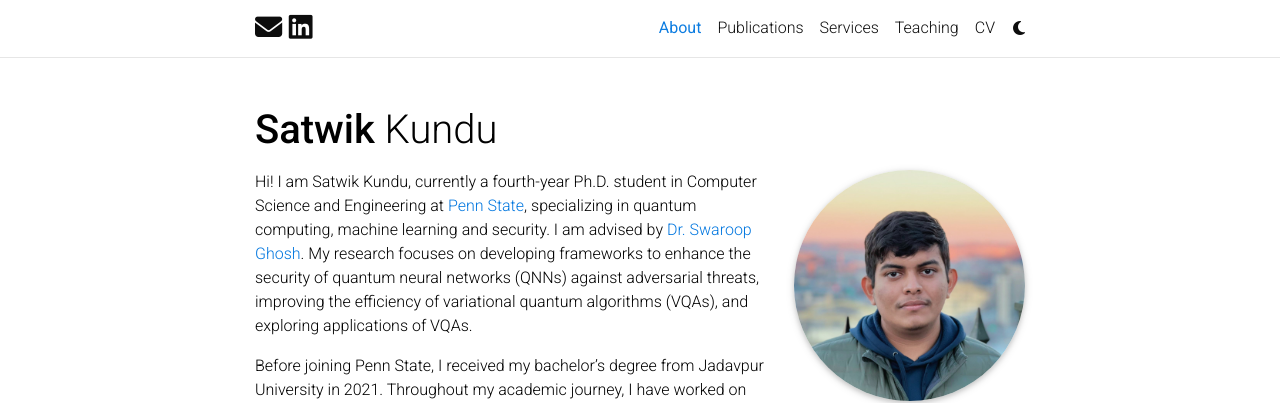
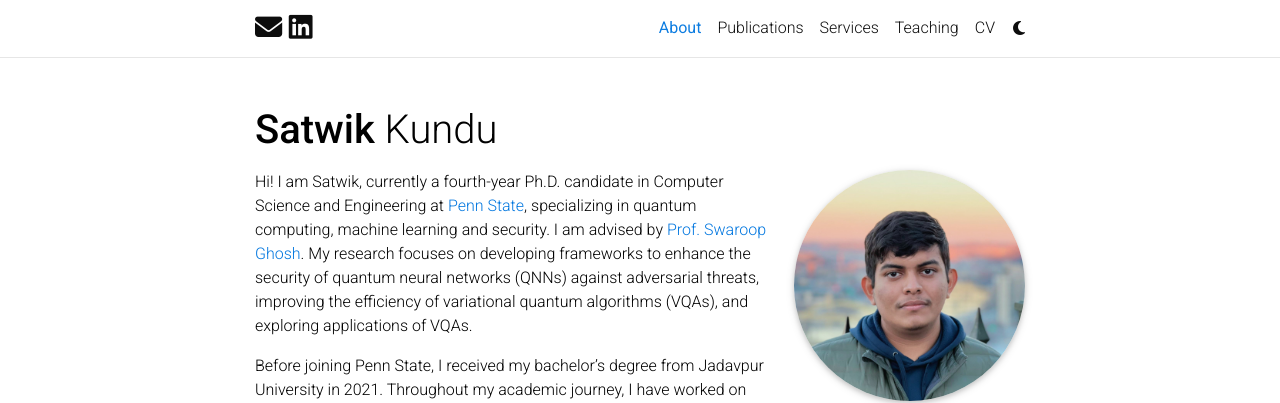
Before and after one commit to satwik-kundu/satwik-kundu.github.io, a Jekyll site: the page built from _pages/about.md, in a window 1280 px wide and 900 px high. Shown: the top 403 px of the window. Built offline with Jekyll 4.4.1, drawn with Linux system fonts in a browser that asks for light colours; full-size pictures stand in for the smaller copies a plugin makes; comment, search, counter and statistics services are not loaded; a style sheet for code colours, icons or effects is not loaded; part of the change alters nothing that is shown.

```diff
--- a/_config.yml
+++ b/_config.yml
@@ -8,18 +8,18 @@ middle_name:
 last_name: Kundu
 # bengali_last_name: কুন্ডু
 # bengali_first_name: সাত্ত্বিক
-email: satwik@psu.edu
+email: mail@satwik-kundu.me
 description: > # the ">" symbol means to ignore newlines until "footer_text:"
-  Welcome to Satwik Kundu's personal website!
+  Welcome to Satwik's personal website!
 footer_text: >
   Powered by <a href="https://jekyllrb.com/" target="_blank">Jekyll</a> with <a href="https://github.com/alshedivat/al-folio">al-folio</a> theme.
   Hosted by <a href="https://pages.github.com/" target="_blank">GitHub Pages</a>.
-keywords: satwik kundu, quantum computing, quantum machine learning, security, noise mitigation, quantum error correction  # add your own keywords or leave empty
+keywords: satwik kundu, quantum computing, quantum machine learning, quantum compilation, security, noise mitigation, quantum error correction  # add your own keywords or leave empty
 
 lang: en # the language of your site (for example: en, fr, cn, ru, etc.)
 icon: favicon.ico #🎓 # the emoji used as the favicon (alternatively, provide image name in /assets/img/)
 
-url: "https://satwik-kundu.github.io/" # the base hostname & protocol for your site
+url: "https://satwik-kundu.me/" # the base hostname & protocol for your site
 baseurl: "" #/al-folio # the subpath of your site, e.g. /blog/
 last_updated: true # set to true if you want to display last updated in the footer
 impressum_path:  # set to path to include impressum link in the footer, use the same path as permalink in a page, helps to conform with EU GDPR
@@ -76,7 +76,7 @@ github_username: # your GitHub user name
 gitlab_username: # your GitLab user name
 twitter_username: satwikkundu # your Twitter handle
 mastodon_username: # your mastodon instance+username in the format instance.tld/@username
-linkedin_username: satwikkundu # your LinkedIn user name
+linkedin_username: satwik-kundu # your LinkedIn user name
 telegram_username: # your Telegram user name
 scholar_userid: gR8ZZpwAAAAJ # your Google Scholar ID
 semanticscholar_id: # your Semantic Scholar ID
@@ -185,7 +185,7 @@ announcements:
 latest_posts:
   enabled: false
   scrollable: false # adds a vertical scroll bar if there are more than 3 new posts items
-  limit: 3 # leave blank to include all the blog posts
+  limit: 4 # leave blank to include all the blog posts
 
 # -----------------------------------------------------------------------------
 # Jekyll settings
--- a/_pages/about.md
+++ b/_pages/about.md
@@ -18,8 +18,8 @@ selected_papers: true # includes a list of papers marked as "selected={true}"
 social: true  # includes social icons at the bottom of the page
 ---
 
-Hi! I am Satwik Kundu, currently a fourth-year Ph.D. student in Computer Science and Engineering at [Penn State](https://www.psu.edu/), specializing in quantum computing, machine learning and security.
-I am advised by [Dr. Swaroop Ghosh](https://www.eecs.psu.edu/departments/directory-detail-g.aspx?q=szg212).
+Hi! I am Satwik, currently a fourth-year Ph.D. candidate in Computer Science and Engineering at [Penn State](https://www.psu.edu/), specializing in quantum computing, machine learning and security.
+I am advised by [Prof. Swaroop Ghosh](https://www.eecs.psu.edu/departments/directory-detail-g.aspx?q=szg212).
 My research focuses on developing frameworks to enhance the security of quantum neural networks (QNNs)
 against adversarial threats, improving the efficiency of variational quantum algorithms (VQAs),
 and exploring applications of VQAs.
```
